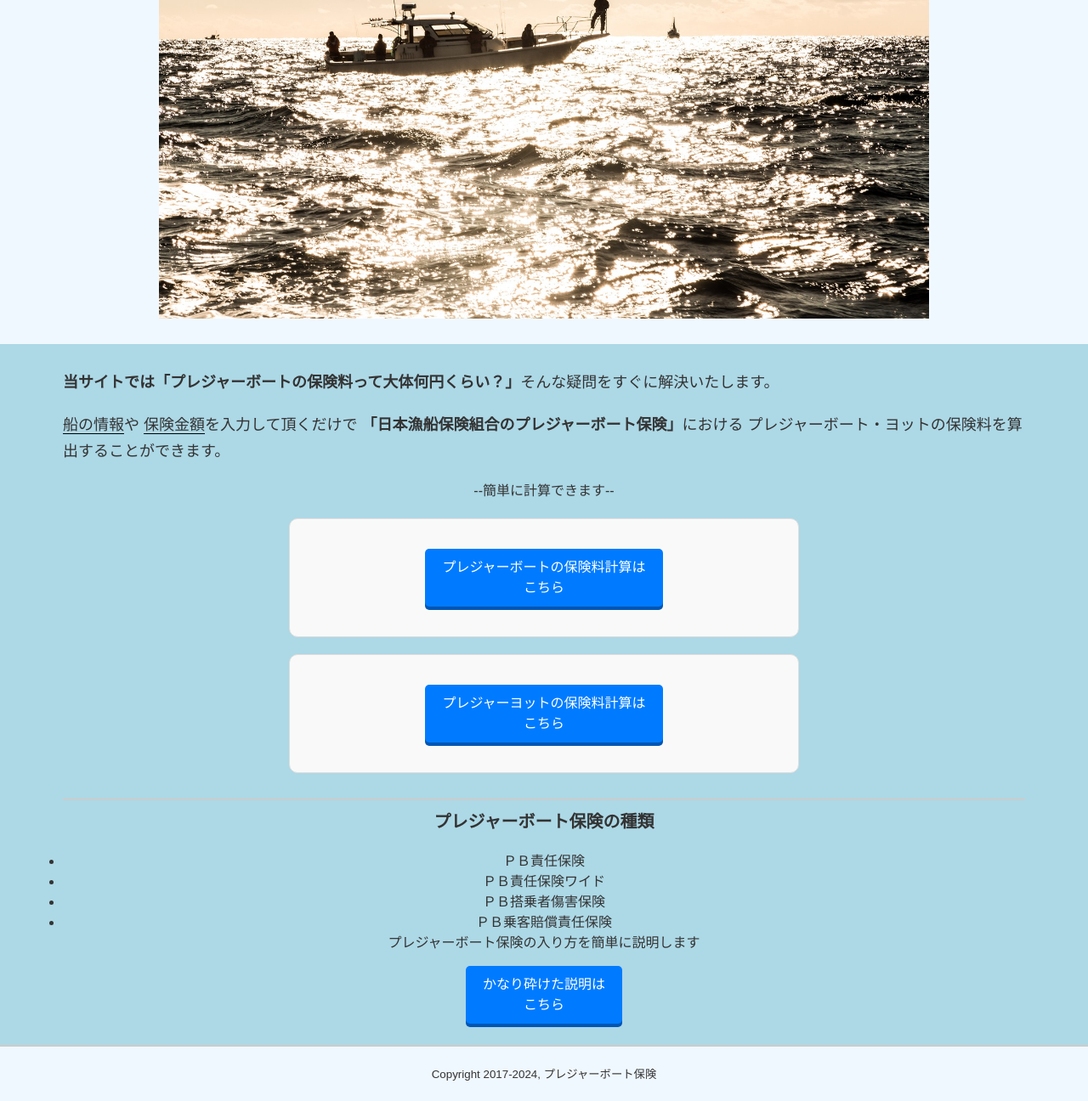
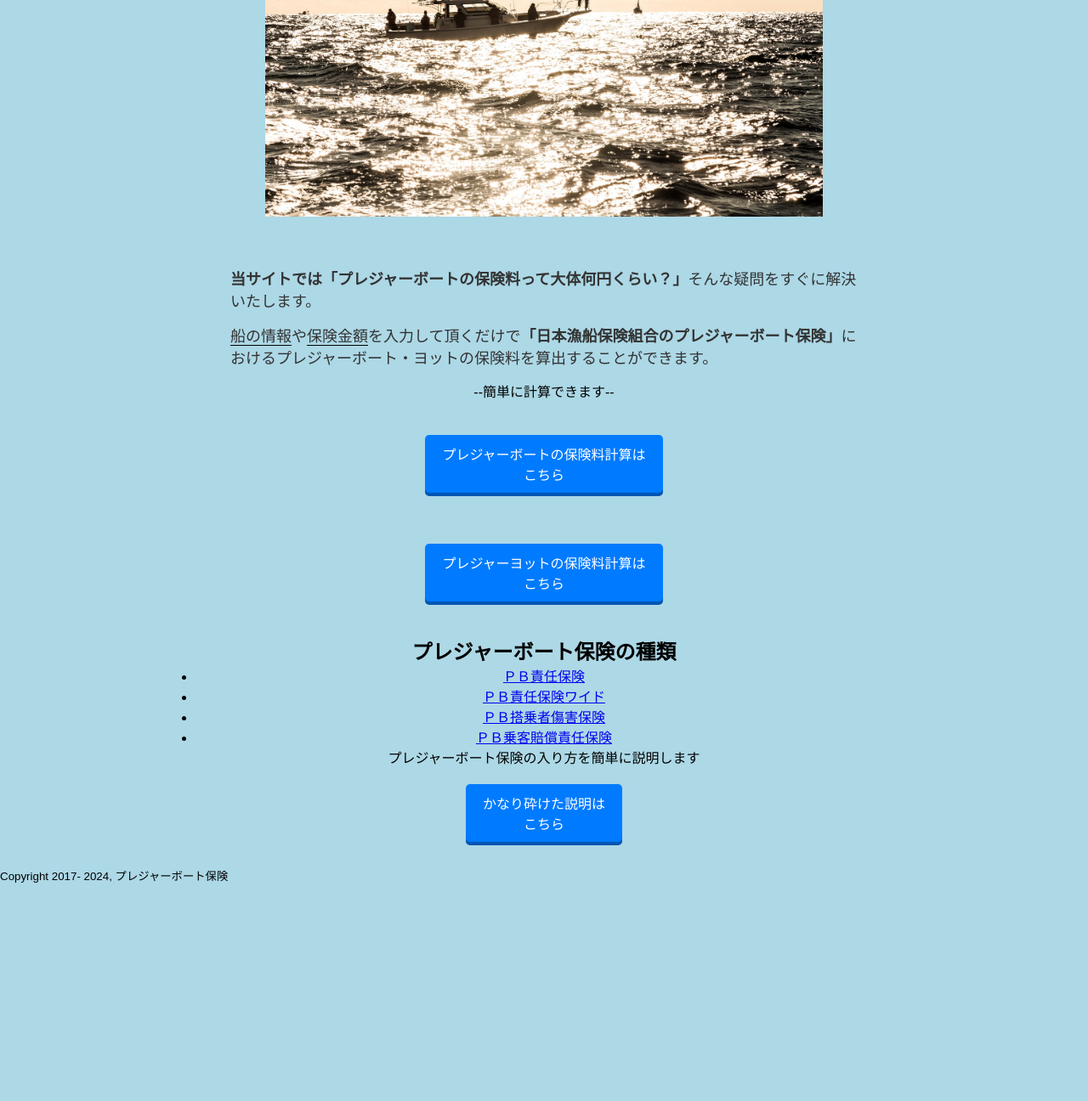
Before and after one commit to gyoho2021/20241208pbhoken, a plain HTML site: page index.html in a window 1280 px wide. Shown: the part 259-1555 px from the top of the page at 85% size. After the commit the page ends 1299 px from the top, so only its background shows below. Drawn offline with Linux system fonts and the light colour scheme.

Commit message:
Update index.html and styles.css with improved design

```diff
--- a/css/styles.css
+++ b/css/styles.css
@@ -1,131 +1,79 @@
-/* 文字コード指定 */
 @charset 'UTF-8';
 
-/* 全体のリセット */
 * {
     margin: 0;
     padding: 0;
     box-sizing: border-box;
 }
 
-/* ベーススタイル */
 body {
-    background-color: #add8e6; /* Light Blue */
+    background: lightblue;
     font-family: Arial, sans-serif;
     font-size: 16px;
-    color: #333; /* Text Color */
-    line-height: 1.5;
-    min-height: 100vh;
-    display: flex;
-    flex-direction: column;
+    margin: 0;
+    padding: 0;
+    min-height: 100%;
 }
 
-a {
-    text-decoration: none;
-    color: inherit;
+.container {
+    margin: 0 auto;
+    padding: 10px;
+    text-align: center;
+    font-size: 16px;
+    width: 90%;
+    max-width: 840px;
 }
 
-/* レスポンシブ対応用コンテナ */
-.container {
-    max-width: 1200px;
-    margin: 0 auto;
-    padding: 10px;
-    width: 90%;
-    text-align: center;
+header h1 {
+    font-size: 28px;
+    color: #007bff;
+    margin: 20px 0;
 }
 
-/* ヘッダー */
-header {
-    background-color: #f0f8ff; /* Alice Blue */
-    padding: 20px 0;
+.header_img {
+    max-width: 100%;
+    height: auto;
+    margin: 20px 0;
 }
 
-header img {
-    max-width: 100%;
-    height: auto;
-    display: block;
-    margin: 0 auto;
+.explain {
+    text-align: left;
+    width: 90%;
+    margin: 15px auto;
+    color: #333;
+    font-size: 18px;
 }
 
-/* 見出し */
-h1 {
-    font-size: 24px;
-    margin-bottom: 10px;
-}
-
-h2 {
-    font-size: 20px;
-    margin: 20px 0 10px;
-    border-top: 2px solid #ccc;
-    padding-top: 10px;
-}
-
-h3 {
-    font-size: 18px;
-    margin-top: 10px;
-}
-
-/* 説明文 */
-.explain {
-    text-align: left;
+.main_area1, .main_area2 {
+    text-align: center;
     margin: 20px auto;
-    font-size: 18px;
-    line-height: 1.7;
+    width: 80%;
 }
 
 /* ボタンスタイル */
-.btn1, .btn2, .btn3 {
+.btn1, .btn2 {
     display: inline-block;
-    margin: 15px;
+    margin: 20px auto;
     padding: 10px 20px;
     font-size: 16px;
-    color: #fff;
-    background-color: #007bff; /* Blue */
+    text-align: center;
+    text-decoration: none;
+    color: #ffffff;
+    background-color: #007bff;
     border: none;
     border-radius: 5px;
-    box-shadow: 0 4px #0056b3;
-    transition: all 0.2s ease;
+    box-shadow: 0px 4px #0056b3;
     cursor: pointer;
+    transition: all 0.3s ease;
 }
 
-.btn1:hover, .btn2:hover, .btn3:hover {
+.btn1:hover, .btn2:hover {
     background-color: #0056b3;
-    box-shadow: 0 2px #004085;
+    box-shadow: 0px 2px #003f7f;
     transform: translateY(-2px);
 }
 
-.btn1:active, .btn2:active, .btn3:active {
-    transform: translateY(2px);
-    box-shadow: 0 0 #004085;
-}
-
-/* メインエリア */
-.main_area1, .main_area2 {
-    margin: 20px auto;
-    padding: 20px;
-    background-color: #f9f9f9;
-    border: 1px solid #ddd;
-    border-radius: 10px;
-    max-width: 600px;
-}
-
-/* フッター */
-footer {
-    margin-top: auto;
-    padding: 20px 0;
-    background-color: #f0f8ff;
-    border-top: 2px solid #ccc;
-    text-align: center;
-}
-
-/* レスポンシブ対応 */
-@media (max-width: 768px) {
-    body {
-        font-size: 14px;
-    }
-
-    .btn1, .btn2, .btn3 {
-        font-size: 14px;
-        padding: 8px 15px;
-    }
-}
+.btn1:active, .btn2:active {
+    background-color: #003f7f;
+    box-shadow: 0px 1px #00264c;
+    transform: translateY
--- a/index.html
+++ b/index.html
@@ -13,7 +13,7 @@
 <header>
     <div class="container">
         <h1>プレジャーボート保険料計算</h1>
-        <img class="header_img" src="img/header.png" alt="プレジャーボート保険" width="80%">
+        <img class="header_img" src="img/header.png" width="80%" alt="プレジャーボート保険">
     </div>
 </header>
 <main>
@@ -22,14 +22,10 @@
             <strong>当サイトでは「プレジャーボートの保険料って大体何円くらい？」</strong>そんな疑問をすぐに解決いたします。
         </p>
         <p class="explain">
-            <span style="border-bottom: 1px solid black;">船の情報</span>や
-            <span style="border-bottom: 1px solid black;">保険金額</span>を入力して頂くだけで
-            <strong>「日本漁船保険組合のプレジャーボート保険」</strong>における
-            プレジャーボート・ヨットの保険料を算出することができます。
+            <span style="border-bottom: 1px solid black;">船の情報</span>や<span style="border-bottom: 1px solid black;">保険金額</span>を入力して頂くだけで<strong>「日本漁船保険組合のプレジャーボート保険」</strong>におけるプレジャーボート・ヨットの保険料を算出することができます。
         </p>
         <p style="margin-top: 10px;">--簡単に計算できます--</p>
 
-        <!-- ボタンエリア -->
         <div class="main_area1">
             <a class="btn1" href="boat.php">プレジャーボートの保険料計算は<br>こちら</a>
         </div>
@@ -37,24 +33,23 @@
             <a class="btn2" href="yacht.php">プレジャーヨットの保険料計算は<br>こちら</a>
         </div>
 
-        <!-- 保険の説明 -->
-        <h2 style="margin: 30px 0 20px 0; padding-top: 10px;">プレジャーボート保険の種類</h2>
-        <ul class="list0">
+        <h2 class="section-title">プレジャーボート保険の種類</h2>
+        <ul class="insurance-list">
             <li><a href="pb_sekinin.php">ＰＢ責任保険</a></li>
             <li><a href="pb_wide.php">ＰＢ責任保険ワイド</a></li>
             <li><a href="pb_toujousha.php">ＰＢ搭乗者傷害保険</a></li>
             <li><a href="pb_joukyaku.php">ＰＢ乗客賠償責任保険</a></li>
         </ul>
-        <p>プレジャーボート保険の入り方を簡単に説明します</p>
+        <p class="description">プレジャーボート保険の入り方を簡単に説明します</p>
         <a class="btn1" href="hoken_hairikata.php">かなり砕けた説明は<br>こちら</a>
     </div>
 </main>
 <footer>
-    <small>Copyright 2017-<span id="current-year"></span>, プレジャーボート保険</small>
+    <small>Copyright 2017-
+        <script>
+            document.write(new Date().getFullYear());
+        </script>, プレジャーボート保険
+    </small>
 </footer>
-<script>
-    // 現在の年を取得して表示
-    document.getElementById('current-year').textContent = new Date().getFullYear();
-</script>
 </body>
 </html>
```
